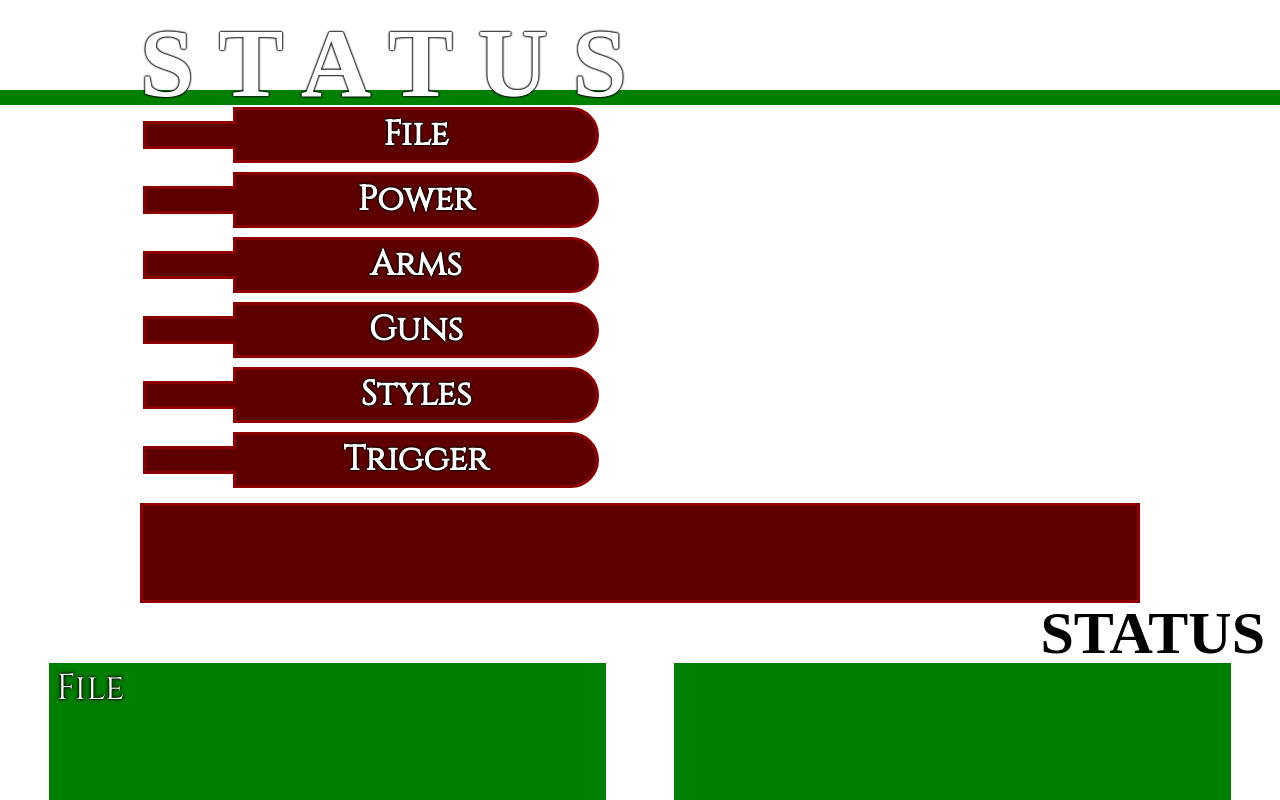
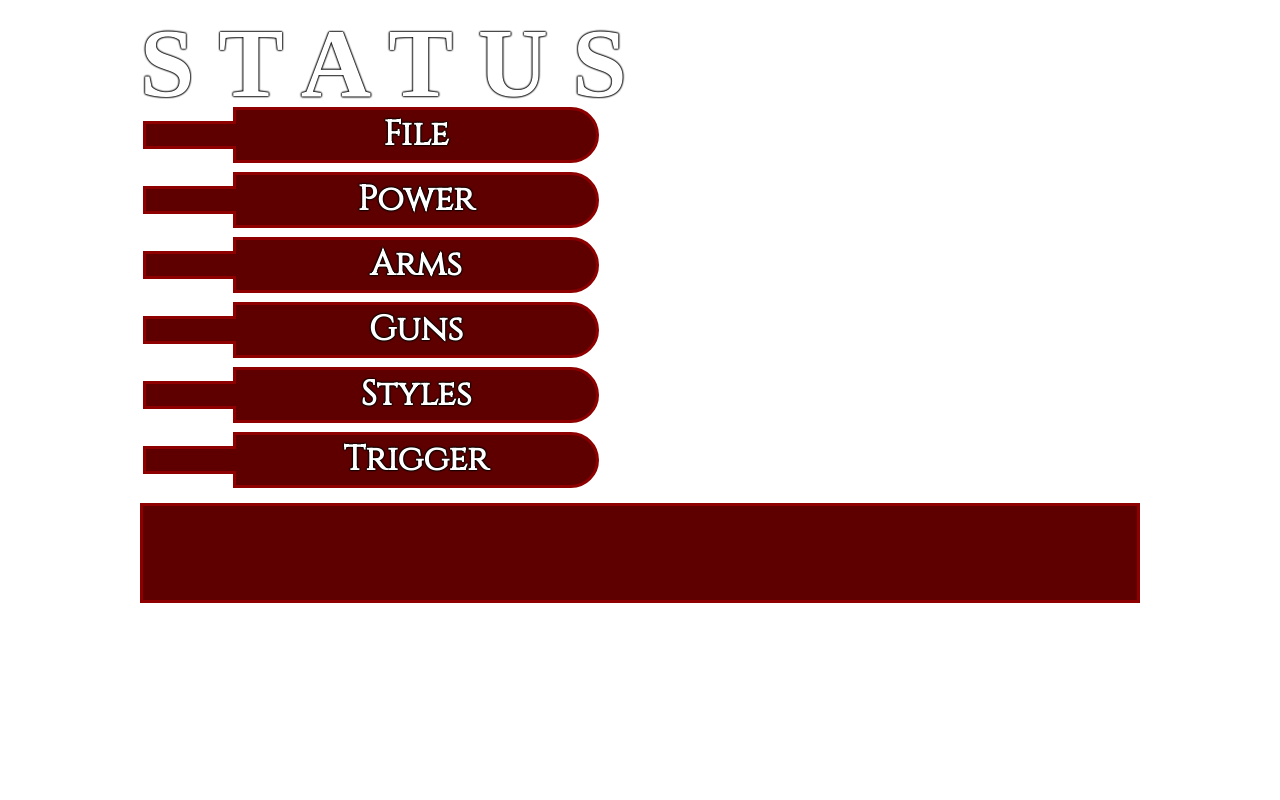
Before and after one commit to Corriger/legendary-hunter, a React (Create React App) app: page / in a window 1280 px wide. Shown: the top 800 px of the page. Built offline with nearby package versions, Linux system fonts and the light colour scheme.

Commit message:
navMenu frontal return

```diff
--- a/src/App.js
+++ b/src/App.js
@@ -1,6 +1,6 @@
 import React, { Component } from 'react'
 import NavMenu from './components/NavMenu.js'
-import InfoKiosk from './components/InfoKiosk.js'
+// import InfoKiosk from './components/InfoKiosk.js'
 import './index.css'
 
 class App extends Component {
@@ -8,10 +8,6 @@ class App extends Component {
     return (
       <div className="App">
         <NavMenu/>
-        <InfoKiosk style={{
-          position: 'relative',
-          zIndex: '99999'
-        }}/>
       </div>
     )
   }
```
